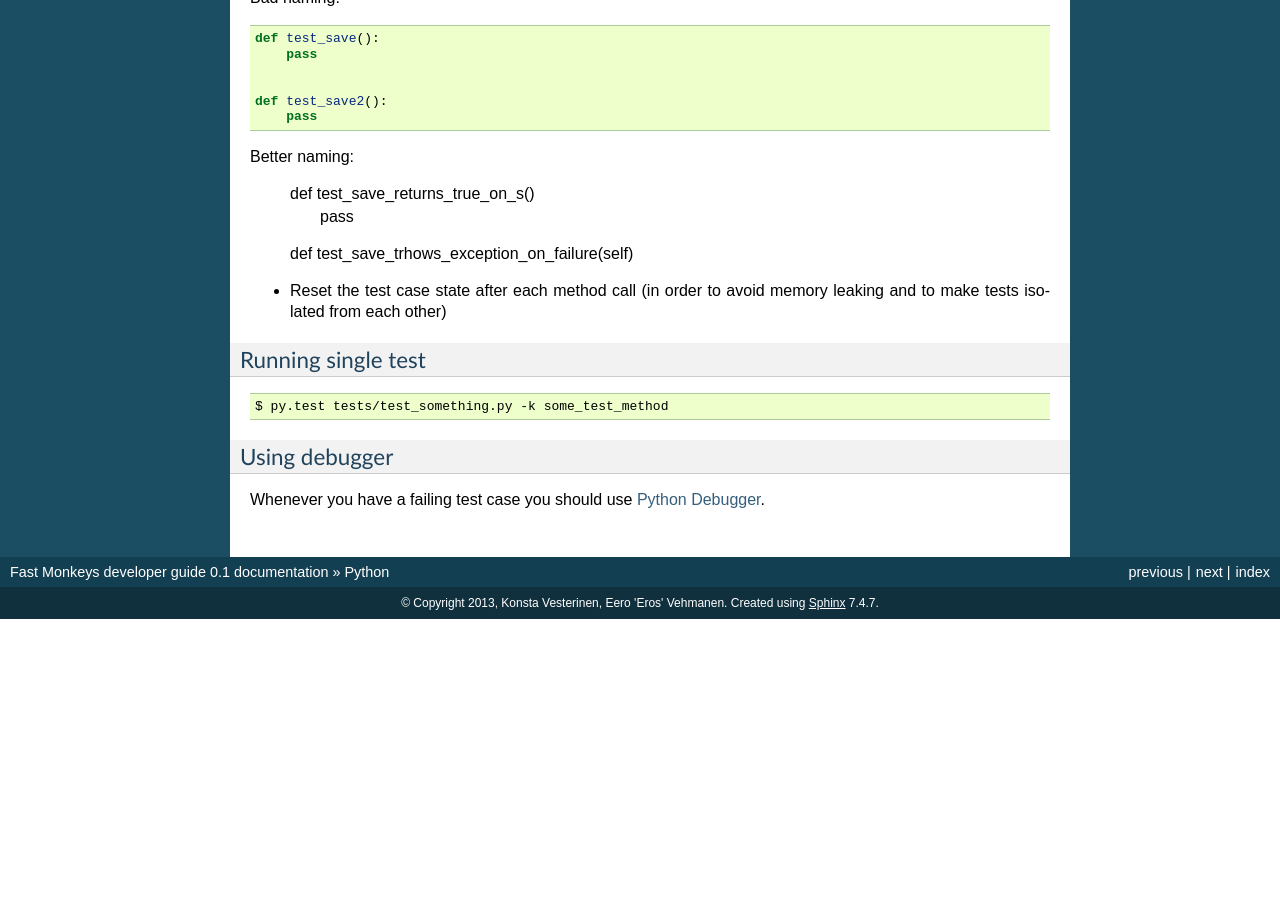
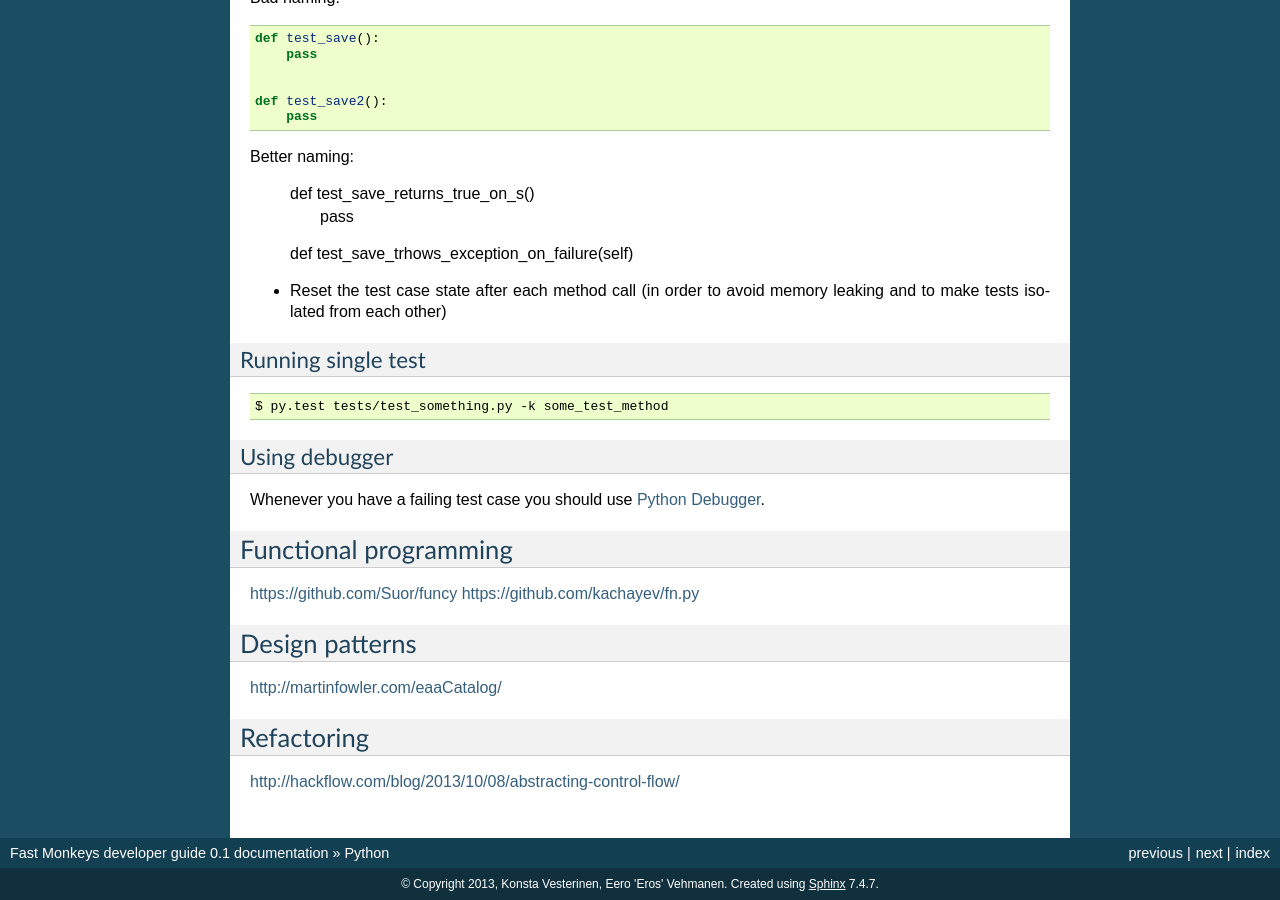
Before and after one commit to fastmonkeys/dev-guide, a Sphinx documentation site: the page built from docs/python.rst, in a window 1280 px wide and 900 px high, scrolled down 2228 px. Built offline with Sphinx 7.4.7, drawn with Linux system fonts in a browser that asks for light colours; formulas are drawn with MathJax 3; before the commit the page ends 2847 px from its top, so only the background shows below that; some of the changed text lies outside the part shown.

Commit message:
Added more sections and links to python guide.

```diff
--- a/docs/python.rst
+++ b/docs/python.rst
@@ -208,6 +208,29 @@ Whenever you have a failing test case you should use `Python Debugger`_.
 
 
 
+
+Functional programming
+----------------------
+
+https://github.com/Suor/funcy
+https://github.com/kachayev/fn.py
+
+
+
+
+Design patterns
+---------------
+
+http://martinfowler.com/eaaCatalog/
+
+
+
+
+Refactoring
+-----------
+
+http://hackflow.com/blog/2013/10/08/abstracting-control-flow/
+
 .. _`Hitchhiker's guide to Python`: http://docs.python-guide.org/en/latest/
 .. _`full text search`: http://en.wikipedia.org/wiki/Full_text_search
 .. _`Babel`: http://babel.pocoo.org/
```
